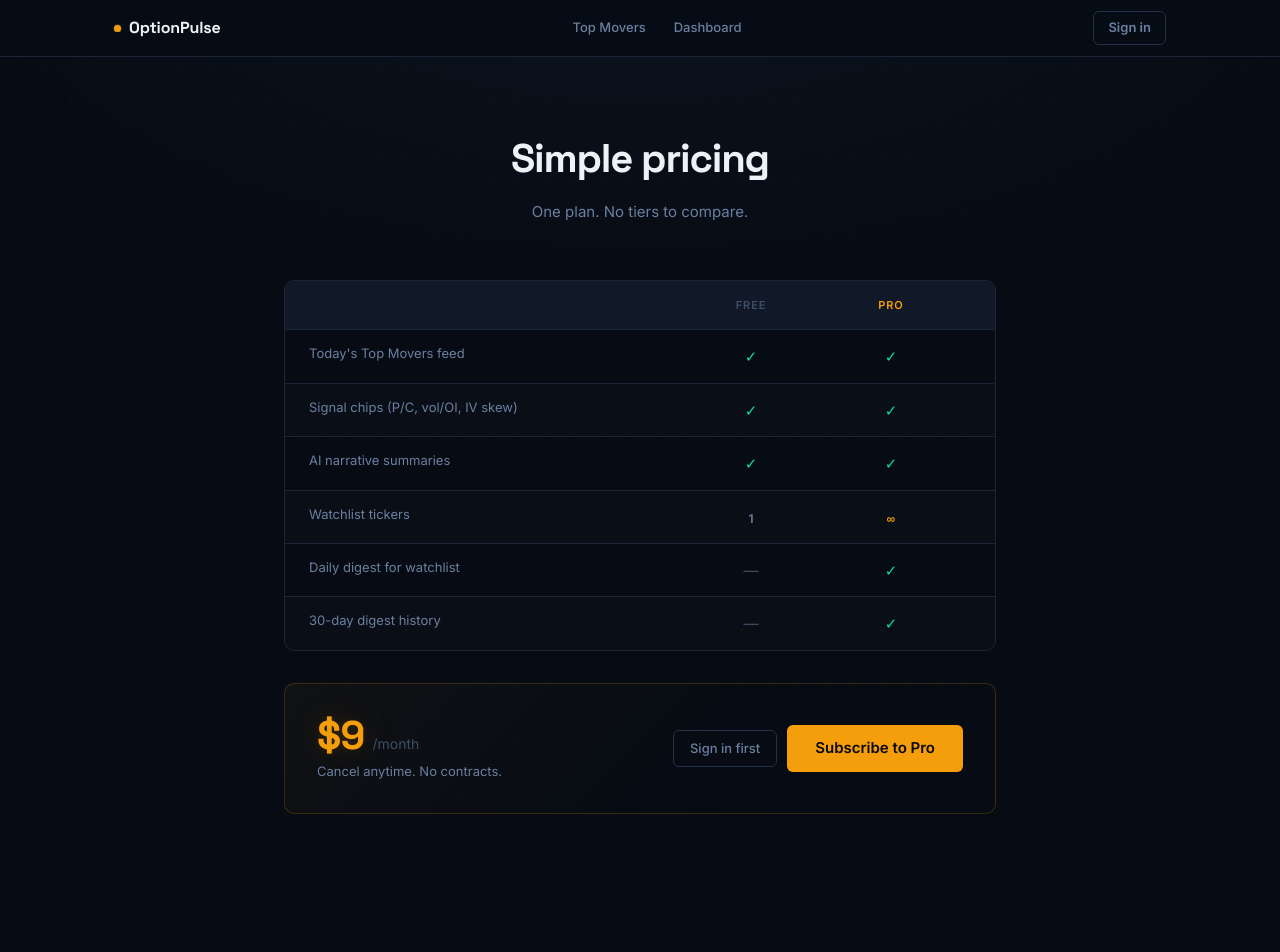
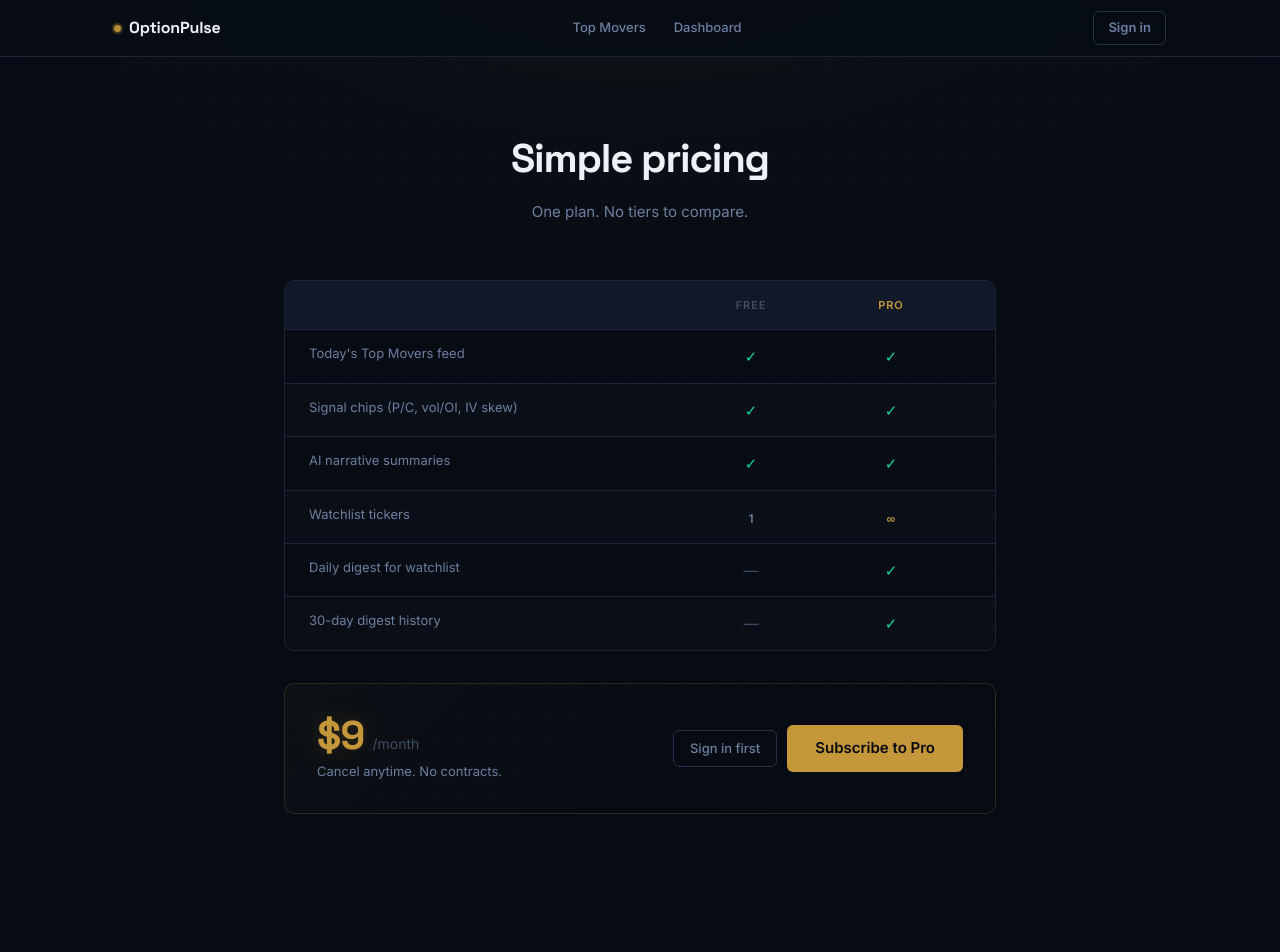
Before and after one commit to cb-co/options-pulse, a Next.js app: page /pricing in a window 1280 px wide. Shown: the top 952 px of the page. Built offline with nearby package versions, Linux system fonts and the light colour scheme; no server answers.

Commit message:
Improve colors

```diff
--- a/app/account/page.tsx
+++ b/app/account/page.tsx
@@ -96,8 +96,8 @@ export default async function AccountPage() {
           <div
             style={{
               padding: '20px 24px', borderRadius: 8,
-              border: '1px solid rgba(245,158,11,0.18)',
-              background: 'rgba(245,158,11,0.04)',
+              border: '1px solid rgba(196,151,58,0.18)',
+              background: 'rgba(196,151,58,0.04)',
               display: 'flex', justifyContent: 'space-between', alignItems: 'center', gap: 16, flexWrap: 'wrap',
             }}
           >
--- a/app/dashboard/page.tsx
+++ b/app/dashboard/page.tsx
@@ -115,8 +115,8 @@ export default async function DashboardPage() {
           <div
             style={{
               marginTop: 24, padding: '16px 20px', borderRadius: 8,
-              border: '1px solid rgba(245,158,11,0.18)',
-              background: 'rgba(245,158,11,0.04)',
+              border: '1px solid rgba(196,151,58,0.18)',
+              background: 'rgba(196,151,58,0.04)',
               display: 'flex', justifyContent: 'space-between', alignItems: 'center', gap: 16, flexWrap: 'wrap',
             }}
           >
--- a/app/dashboard/watchlist/page.tsx
+++ b/app/dashboard/watchlist/page.tsx
@@ -106,8 +106,8 @@ export default function WatchlistPage() {
           <div
             style={{
               padding: '12px 16px', borderRadius: 6,
-              border: '1px solid rgba(245,158,11,0.2)',
-              background: 'rgba(245,158,11,0.05)',
+              border: '1px solid rgba(196,151,58,0.2)',
+              background: 'rgba(196,151,58,0.05)',
               fontSize: 12, color: 'var(--text-2)',
               marginBottom: 24, lineHeight: 1.5,
             }}
--- a/app/globals.css
+++ b/app/globals.css
@@ -10,9 +10,9 @@
   --text-1: #EDF2F7;
   --text-2: #6B7FA0;
   --text-3: #3D4E65;
-  --amber: #F59E0B;
-  --amber-glow: rgba(245, 158, 11, 0.18);
-  --amber-dim: rgba(245, 158, 11, 0.07);
+  --amber: #C4973A;
+  --amber-glow: rgba(196, 151, 58, 0.2);
+  --amber-dim: rgba(196, 151, 58, 0.07);
   --green: #10D9A0;
   --green-dim: rgba(16, 217, 160, 0.07);
   --red: #F0556A;
@@ -36,7 +36,7 @@ body {
   color: var(--text-1);
   font-family: 'Inter', system-ui, sans-serif;
   background-image:
-    radial-gradient(ellipse 80% 50% at 50% -10%, rgba(78,142,217,0.07) 0%, transparent 70%),
+    radial-gradient(ellipse 80% 50% at 50% -10%, rgba(196,151,58,0.06) 0%, transparent 70%),
     radial-gradient(circle, rgba(255,255,255,0.028) 1px, transparent 1px);
   background-size: 100% 100%, 28px 28px;
   min-height: 100vh;
@@ -47,7 +47,7 @@ body {
   font-family: 'Space Grotesk', system-ui, sans-serif;
   font-weight: 700;
   color: var(--amber);
-  text-shadow: 0 0 32px var(--amber-glow), 0 0 8px rgba(245,158,11,0.1);
+  text-shadow: 0 0 32px var(--amber-glow), 0 0 8px rgba(196,151,58,0.1);
   font-variant-numeric: tabular-nums;
   letter-spacing: -0.02em;
 }
@@ -61,8 +61,8 @@ body {
 
 /* ── Pulse animation for nav indicator ── */
 @keyframes pulse-dot {
-  0%, 100% { opacity: 1; box-shadow: 0 0 0 0 rgba(245,158,11,0.5); }
-  60%       { opacity: 0.85; box-shadow: 0 0 0 5px rgba(245,158,11,0); }
+  0%, 100% { opacity: 1; box-shadow: 0 0 0 0 rgba(196,151,58,0.5); }
+  60%       { opacity: 0.85; box-shadow: 0 0 0 5px rgba(196,151,58,0); }
 }
 .pulse-dot {
   animation: pulse-dot 2.8s ease-in-out infinite;
@@ -94,7 +94,7 @@ body {
 }
 .chip-bear   { color: var(--red);   background: var(--red-dim);   border-color: rgba(240,85,106,0.22); }
 .chip-bull   { color: var(--green); background: var(--green-dim); border-color: rgba(16,217,160,0.2);  }
-.chip-amber  { color: var(--amber); background: var(--amber-dim); border-color: rgba(245,158,11,0.22); }
+.chip-amber  { color: var(--amber); background: var(--amber-dim); border-color: rgba(196,151,58,0.22); }
 .chip-neutral{ color: var(--text-2);background: rgba(107,127,160,0.06); border-color: var(--border); }
 
 /* ── Inputs ── */
@@ -112,7 +112,7 @@ body {
 .input-dark::placeholder { color: var(--text-3); }
 .input-dark:focus {
   border-color: var(--amber);
-  box-shadow: 0 0 0 3px rgba(245,158,11,0.08);
+  box-shadow: 0 0 0 3px rgba(196,151,58,0.08);
 }
 .input-dark:disabled { opacity: 0.4; cursor: not-allowed; }
 
@@ -155,15 +155,15 @@ body {
   font-size: 14px;
   padding: 10px 20px;
   border-radius: 6px;
-  border: 1px solid rgba(245,158,11,0.35);
+  border: 1px solid rgba(196,151,58,0.35);
   cursor: pointer;
   transition: background 0.15s, border-color 0.15s;
   white-space: nowrap;
   font-family: inherit;
 }
 .btn-outline-amber:hover {
-  background: rgba(245,158,11,0.08);
-  border-color: rgba(245,158,11,0.6);
+  background: rgba(196,151,58,0.08);
+  border-color: rgba(196,151,58,0.6);
 }
 
 /* ── Scrollbar ── */
--- a/app/login/page.tsx
+++ b/app/login/page.tsx
@@ -27,7 +27,7 @@ export default function LoginPage() {
           <div
             style={{
               width: 48, height: 48, borderRadius: '50%',
-              background: 'var(--amber-dim)', border: '1px solid rgba(245,158,11,0.25)',
+              background: 'var(--amber-dim)', border: '1px solid rgba(196,151,58,0.25)',
               display: 'flex', alignItems: 'center', justifyContent: 'center',
               margin: '0 auto 20px', fontSize: 20,
             }}
--- a/app/pricing/page.tsx
+++ b/app/pricing/page.tsx
@@ -1,4 +1,5 @@
 import Link from 'next/link'
+import { createClient } from '@/lib/supabase/server'
 import { Nav } from '@/components/Nav'
 
 const features = [
@@ -10,7 +11,19 @@ const features = [
   { free: false, paid: true,  label: '30-day digest history' },
 ]
 
-export default function PricingPage() {
+export default async function PricingPage() {
+  const supabase = await createClient()
+  const { data: { user } } = await supabase.auth.getUser()
+
+  let subscriptionStatus: string | null = null
+  if (user) {
+    const { data: profile } = await supabase
+      .from('profiles').select('subscription_status').eq('id', user.id).single()
+    subscriptionStatus = profile?.subscription_status ?? 'free'
+  }
+
+  const isActive = subscriptionStatus === 'active'
+
   return (
     <>
       <Nav />
@@ -37,7 +50,6 @@ export default function PricingPage() {
             overflow: 'hidden', marginBottom: 32,
           }}
         >
-          {/* Table header */}
           <div
             style={{
               display: 'grid', gridTemplateColumns: '1fr 120px 160px',
@@ -84,8 +96,10 @@ export default function PricingPage() {
           style={{
             padding: '32px',
             borderRadius: 10,
-            border: '1px solid rgba(245,158,11,0.2)',
-            background: 'linear-gradient(135deg, rgba(245,158,11,0.04) 0%, transparent 60%)',
+            border: isActive ? '1px solid rgba(16,217,160,0.2)' : '1px solid rgba(196,151,58,0.2)',
+            background: isActive
+              ? 'linear-gradient(135deg, rgba(16,217,160,0.04) 0%, transparent 60%)'
+              : 'linear-gradient(135deg, rgba(196,151,58,0.04) 0%, transparent 60%)',
             display: 'flex',
             justifyContent: 'space-between',
             alignItems: 'center',
@@ -94,28 +108,53 @@ export default function PricingPage() {
           }}
         >
           <div>
+            {isActive ? (
+              <>
+                <div style={{ fontSize: 14, fontWeight: 600, color: 'var(--green)', marginBottom: 4 }}>
+                  ✓ You&apos;re on Pro
+                </div>
+                <p style={{ fontSize: 13, color: 'var(--text-2)', margin: 0 }}>
+                  All features unlocked.
+                </p>
+              </>
+            ) : (
+              <>
                 <div style={{ display: 'flex', alignItems: 'baseline', gap: 8, marginBottom: 6 }}>
-              <span
-                className="score-glow"
-                style={{ fontSize: 40, lineHeight: 1 }}
-              >
-                $9
-              </span>
+                  <span className="score-glow" style={{ fontSize: 40, lineHeight: 1 }}>$9</span>
                   <span style={{ fontSize: 14, color: 'var(--text-3)' }}>/month</span>
                 </div>
                 <p style={{ fontSize: 13, color: 'var(--text-2)', margin: 0 }}>
                   Cancel anytime. No contracts.
                 </p>
+              </>
+            )}
           </div>
+
           <div style={{ display: 'flex', gap: 10, alignItems: 'center' }}>
-            <Link href="/login" style={{ textDecoration: 'none' }}>
-              <button className="btn-ghost" style={{ fontSize: 13 }}>Sign in first</button>
-            </Link>
+            {isActive ? (
+              <form action="/api/stripe/portal" method="POST">
+                <button type="submit" className="btn-ghost" style={{ fontSize: 13 }}>
+                  Manage subscription →
+                </button>
+              </form>
+            ) : user ? (
               <form action="/api/stripe/checkout" method="POST">
                 <button type="submit" className="btn-primary" style={{ fontSize: 15, padding: '12px 28px' }}>
                   Subscribe to Pro
                 </button>
               </form>
+            ) : (
+              <>
+                <Link href="/login" style={{ textDecoration: 'none' }}>
+                  <button className="btn-ghost" style={{ fontSize: 13 }}>Sign in first</button>
+                </Link>
+                <Link href="/login" style={{ textDecoration: 'none' }}>
+                  <button className="btn-primary" style={{ fontSize: 15, padding: '12px 28px' }}>
+                    Subscribe to Pro
+                  </button>
+                </Link>
+              </>
+            )}
           </div>
         </div>
       </main>
--- a/components/DigestCard.tsx
+++ b/components/DigestCard.tsx
@@ -35,20 +35,20 @@ function heatStyles(heat: ReturnType<typeof scoreHeat>, isCompact: boolean) {
   switch (heat) {
     case 'fire': return {
       ...base,
-      background: 'linear-gradient(150deg, rgba(245,158,11,0.08) 0%, var(--surface) 45%)',
-      border: '1px solid rgba(245,158,11,0.45)',
-      boxShadow: '0 0 32px rgba(245,158,11,0.12), 0 0 8px rgba(245,158,11,0.06), 0 4px 16px rgba(0,0,0,0.5)',
+      background: 'linear-gradient(150deg, rgba(196,151,58,0.08) 0%, var(--surface) 45%)',
+      border: '1px solid rgba(196,151,58,0.45)',
+      boxShadow: '0 0 32px rgba(196,151,58,0.12), 0 0 8px rgba(196,151,58,0.06), 0 4px 16px rgba(0,0,0,0.5)',
     }
     case 'hot': return {
       ...base,
-      background: 'linear-gradient(150deg, rgba(245,158,11,0.04) 0%, var(--surface) 50%)',
-      border: '1px solid rgba(245,158,11,0.25)',
-      boxShadow: '0 0 16px rgba(245,158,11,0.07), 0 4px 12px rgba(0,0,0,0.4)',
+      background: 'linear-gradient(150deg, rgba(196,151,58,0.04) 0%, var(--surface) 50%)',
+      border: '1px solid rgba(196,151,58,0.25)',
+      boxShadow: '0 0 16px rgba(196,151,58,0.07), 0 4px 12px rgba(0,0,0,0.4)',
     }
     case 'warm': return {
       ...base,
       background: 'var(--surface)',
-      border: '1px solid rgba(245,158,11,0.12)',
+      border: '1px solid rgba(196,151,58,0.12)',
       boxShadow: '0 2px 8px rgba(0,0,0,0.3)',
     }
     default: return {
@@ -73,15 +73,15 @@ function scoreGlowStyle(heat: ReturnType<typeof scoreHeat>, fontSize: string) {
   switch (heat) {
     case 'fire': return {
       ...base,
-      textShadow: '0 0 48px rgba(245,158,11,0.6), 0 0 16px rgba(245,158,11,0.3), 0 0 4px rgba(245,158,11,0.2)',
+      textShadow: '0 0 48px rgba(196,151,58,0.6), 0 0 16px rgba(196,151,58,0.3), 0 0 4px rgba(196,151,58,0.2)',
     }
     case 'hot': return {
       ...base,
-      textShadow: '0 0 28px rgba(245,158,11,0.4), 0 0 10px rgba(245,158,11,0.15)',
+      textShadow: '0 0 28px rgba(196,151,58,0.4), 0 0 10px rgba(196,151,58,0.15)',
     }
     default: return {
       ...base,
-      textShadow: '0 0 20px rgba(245,158,11,0.2), 0 0 6px rgba(245,158,11,0.08)',
+      textShadow: '0 0 20px rgba(196,151,58,0.2), 0 0 6px rgba(196,151,58,0.08)',
     }
   }
 }
```
Also changed, not shown: app/page.tsx (+4 -5 lines). Lines whose indentation alone changed are shown as unchanged.
